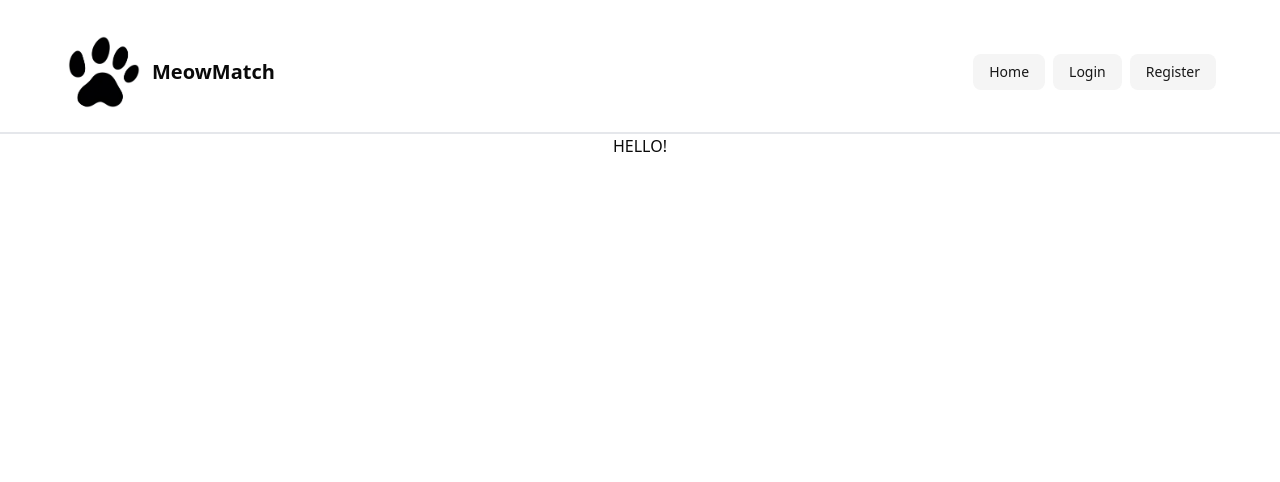
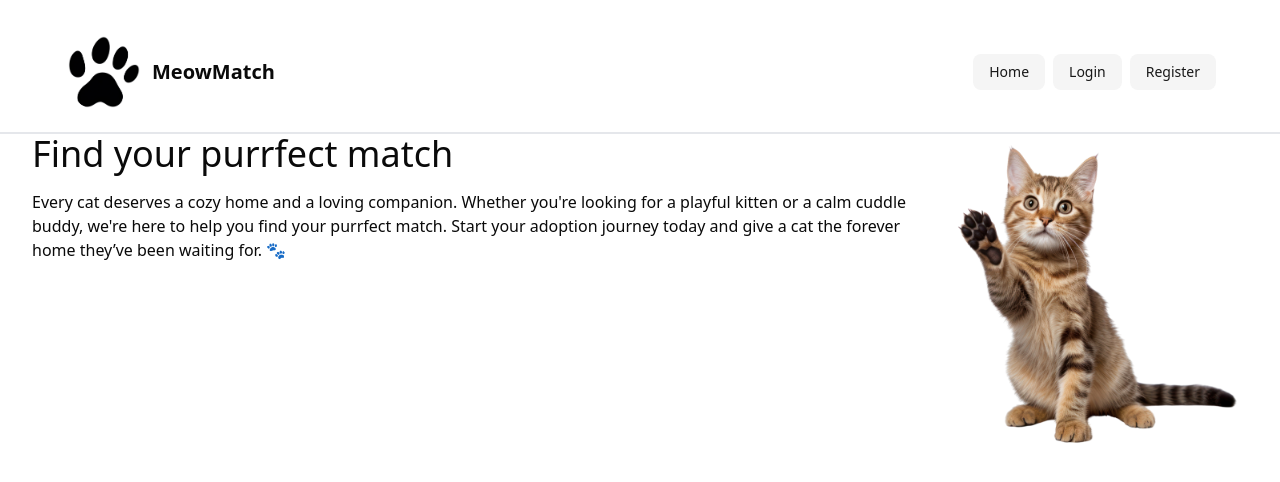
Before and after one commit to ReecesPieces124/LargePoosdProject, a React (Vite) app in the folder frontend/: page / in a window 1280 px wide. Shown: the top 482 px of the page. Built offline with nearby package versions, Linux system fonts and the light colour scheme.

Commit message:
Most of homepage is finished, styling is killing me

```diff
--- a/frontend/src/components/ui/Navbar.tsx
+++ b/frontend/src/components/ui/Navbar.tsx
@@ -5,7 +5,7 @@ const navItems = [
   { name: "Home", path: "/" },
   { name: "Login", path: "/login" },
   { name: "Register", path: "/register" },
-];
+] as const;
 
 export default function MainNav() {
     return (
--- a/frontend/src/pages/HomePage.tsx
+++ b/frontend/src/pages/HomePage.tsx
@@ -1,6 +1,22 @@
+import catPng from '@/assets/cat1.png'
+
+
 function HomePage() {
     return(
-        <h1>HELLO!</h1>
+        <>
+        <div className = "flex flex-row">
+        <div className = "flex flex-col">
+            <h1 className="text-left mb-4 text-4xl">Find your purrfect match</h1>
+            <p className = "text-left mb-4">
+            Every cat deserves a cozy home and a loving companion.
+            Whether you're looking for a playful kitten or a calm cuddle buddy,
+            we're here to help you find your purrfect match.
+            Start your adoption journey today and give a cat the forever home they’ve been waiting for. 🐾
+            </p>
+        </div>
+        <img className = "w-80 h-80" src={catPng}/>
+        </div>
+        </>
     )
 }
 
```
Also changed, not shown: frontend/src/assets/cat1.png (added).
